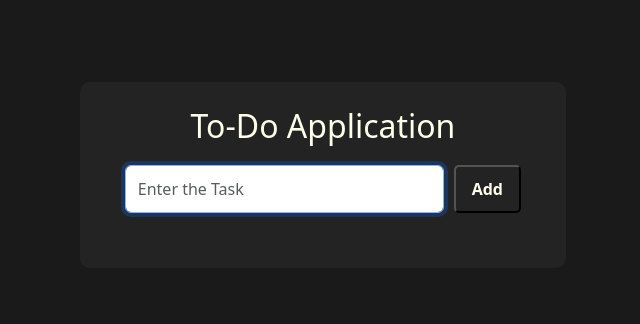
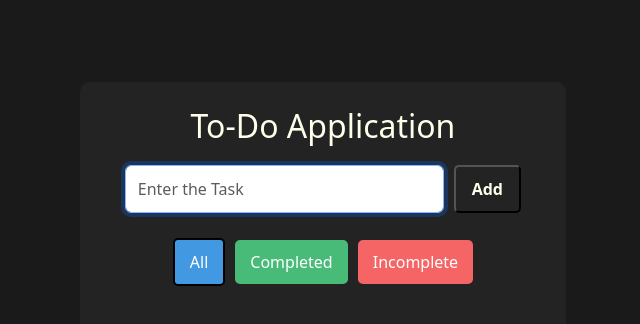
Before and after one commit to AsheemRahman/ToDo-Application-React, a React (Vite) app: page / in a window 1280 px wide. Shown: the top 324 px of the page, without its empty margins (317-957 px from the left). Built offline with nearby package versions, Linux system fonts and the light colour scheme.

Commit message:
Add fliter option

```diff
--- a/src/Components/Todo.css
+++ b/src/Components/Todo.css
@@ -27,7 +27,7 @@ h2 {
     width: auto;
 }
 
-button {
+.button-add {
     margin-left: 10px;
     background-color: transparent;
     color: #fefeeb;
@@ -83,3 +83,35 @@ li {
     text-decoration: line-through;
     opacity: 0.3;
 }
+
+.filter-buttons button {
+    padding: 10px 15px;
+    margin: 5px;
+    border: none;
+    border-radius: 5px;
+    font-size: 16px;
+    transition: background-color 0.1s ease;
+}
+
+.filter-buttons button.active {
+    border: 2px solid black;
+}
+
+.filter-buttons .incomplete {
+    background-color: #f56565;
+    color: white;
+}
+
+.filter-buttons .complete {
+    background-color: #48bb78;
+    color: white;
+}
+
+.filter-buttons .all {
+    background-color: #4299e1;
+    color: white;
+}
+
+.filter-buttons button:hover {
+    opacity: 0.5;
+}
--- a/src/Components/Todo.jsx
+++ b/src/Components/Todo.jsx
@@ -1,3 +1,103 @@
+// import React, { useRef, useState, useEffect } from 'react'
+// import './Todo.css'
+// import { FaRegEdit } from "react-icons/fa";
+// import { MdDelete } from "react-icons/md";
+// import { IoIosDoneAll } from "react-icons/io";
+
+
+// function Todo() {
+//     const [Task, setTodo] = useState("")
+//     const [data, setData] = useState([])
+//     const [editId, setEditId] = useState(0)
+
+//     useEffect(() => {
+//         const savedData = localStorage.getItem('todoList');
+//         if (savedData) {
+//             setData(JSON.parse(savedData));
+//         }
+//     }, []);
+
+//     useEffect(() => {
+//         if (data.length > 0) {
+//             localStorage.setItem('todoList', JSON.stringify(data));
+//         } else {
+//             localStorage.removeItem('todoList');
+//         }
+//     }, [data]);
+
+//     const handleSubmit = (event) => {
+//         event.preventDefault();
+//     }
+
+//     const addTodo = () => {
+//         if (Task !== '') {
+//             setData([...data, { list: Task, id: Date.now(), status: false }])
+//             setTodo('');
+//         }
+//         if (editId) {
+//             const editTodo = data.find((list) => list.id == editId)
+//             const updateTodo = data.map((to) => to.id == editTodo.id
+//                 ? (to = { id: to.id, list: Task })
+//                 : (to = { id: to.id, list: to.list }))
+//             setData(updateTodo)
+//             setEditId(0)
+//             setTodo('')
+//         }
+//     }
+
+//     const inputRef = useRef(null);
+//     useEffect(() => {
+//         inputRef.current.focus();
+//     })
+
+//     const onComplete = (id) => {
+//         let complete = data.map((list) => {
+//             if (list.id == id) {
+//                 return ({ ...list, status: !list.status })
+//             }
+//             return list
+//         })
+//         setData(complete)
+//     }
+
+//     const onDelete = (id) => {
+//         setData(data.filter((num) => num.id !== id))
+//     }
+
+//     const onEdit = (id) => {
+//         const editTask = data.find((list) => list.id == id)
+//         setTodo(editTask.list)
+//         setEditId(editTask.id)
+//     }
+
+//     return (
+//         <div className="container">
+//             <h2>To-Do Application</h2>
+//             <form className="form-group" onSubmit={handleSubmit}>
+//                 <input type="text" value={Task} ref={inputRef} placeholder="Enter the Task" className="form-control" onChange={(event) => setTodo(event.target.value)} />
+//                 <button onClick={addTodo} >{editId ? 'Edit' : 'Add'}</button>
+//             </form>
+//             <div className="list">
+//                 <ul>
+//                     {
+//                         data.map((to) =>
+//                             <li className='list-items'>
+//                                 <div className='list-item-list' id={to.status ? 'list-item' : ''} >{to.list}</div>
+//                                 <span>
+//                                     <IoIosDoneAll className='list-item-icons' id='complete' title='Complete' onClick={() => onComplete(to.id)} />
+//                                     <FaRegEdit className='list-item-icons' id='edit' title='Edit' onClick={() => onEdit(to.id)} />
+//                                     <MdDelete className='list-item-icons' id='delete' title='Delete' onClick={() => onDelete(to.id)} />
+//                                 </span>
+//                             </li>
+//                         )
+//                     }
+//                 </ul>
+//             </div>
+//         </div>
+//     )
+// }
+
+// export default Todo;
 import React, { useRef, useState, useEffect } from 'react'
 import './Todo.css'
 import { FaRegEdit } from "react-icons/fa";
@@ -9,6 +109,7 @@ function Todo() {
     const [Task, setTodo] = useState("")
     const [data, setData] = useState([])
     const [editId, setEditId] = useState(0)
+    const [filter, setFilter] = useState("all")
 
     useEffect(() => {
         const savedData = localStorage.getItem('todoList');
@@ -37,8 +138,8 @@ function Todo() {
         if (editId) {
             const editTodo = data.find((list) => list.id == editId)
             const updateTodo = data.map((to) => to.id == editTodo.id
-                ? (to = { id: to.id, list: Task })
-                : (to = { id: to.id, list: to.list }))
+                ? (to = { id: to.id, list: Task, status: to.status })
+                : to)
             setData(updateTodo)
             setEditId(0)
             setTodo('')
@@ -48,7 +149,7 @@ function Todo() {
     const inputRef = useRef(null);
     useEffect(() => {
         inputRef.current.focus();
-    })
+    }, [])
 
     const onComplete = (id) => {
         let complete = data.map((list) => {
@@ -70,18 +171,35 @@ function Todo() {
         setEditId(editTask.id)
     }
 
+    // Filtered Data based on filter state
+    const filteredData = data.filter((item) => {
+        if (filter === 'complete'){
+            return item.status === true;
+        }else if (filter === 'incomplete'){
+            return item.status === false;
+        }
+        return true;
+    });
+
     return (
         <div className="container">
             <h2>To-Do Application</h2>
             <form className="form-group" onSubmit={handleSubmit}>
                 <input type="text" value={Task} ref={inputRef} placeholder="Enter the Task" className="form-control" onChange={(event) => setTodo(event.target.value)} />
-                <button onClick={addTodo} >{editId ? 'Edit' : 'Add'}</button>
+                <button className='button-add' onClick={addTodo} >{editId ? 'Edit' : 'Add'}</button>
             </form>
+
+            <div className="filter-buttons">
+                <button onClick={() => setFilter("all")} className={`all ${filter === "all" ? "active" : ""}`}>All</button>
+                <button onClick={() => setFilter("complete")} className={`complete ${filter === "complete" ? "active" : ""}`}>Completed</button>
+                <button onClick={() => setFilter("incomplete")} className={`incomplete ${filter === "incomplete" ? "active" : ""}`}>Incomplete</button>
+            </div>
+
             <div className="list">
                 <ul>
                     {
-                        data.map((to) =>
-                            <li className='list-items'>
+                        filteredData.map((to) =>
+                            <li className='list-items' key={to.id}>
                                 <div className='list-item-list' id={to.status ? 'list-item' : ''} >{to.list}</div>
                                 <span>
                                     <IoIosDoneAll className='list-item-icons' id='complete' title='Complete' onClick={() => onComplete(to.id)} />
```
